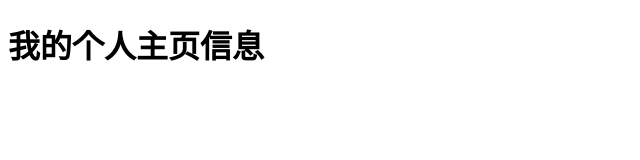
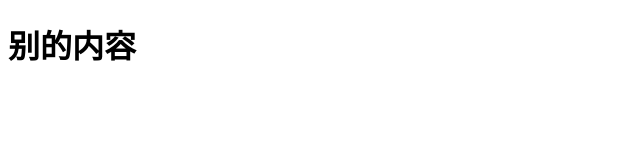
Before and after one commit to han-2016/han-2016.github.io, a plain HTML site: page index.html in a window 1280 px wide. Shown: the whole page, without its empty margins (0-640 px from the left). Drawn offline with Linux system fonts and the light colour scheme.

Commit message:
Update index.html
修改第一次

```diff
--- a/index.html
+++ b/index.html
@@ -5,6 +5,6 @@
     <title> 我的个人主页 </title>
 </head>
 <body>
-    <h1> 我的个人主页信息 </h1>
+    <h1> 别的内容 </h1>
 </body>
 </html>
```
